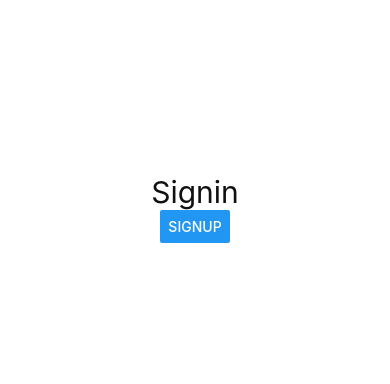
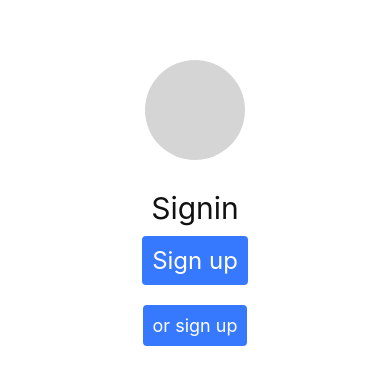
Before and after one commit to gmh1302/React_Native_Chat_App, a React Native app: screen /Signin in a window 390 px wide. Shown: the part 214-598 px from the top of the page. Built offline with nearby package versions, Linux system fonts and the light colour scheme.

Commit message:
로그인 화면 생성

```diff
--- /dev/null
+++ b/src/components/Button.js
@@ -0,0 +1,37 @@
+import React from 'react';
+import {TouchableOpacity} from 'react-native';
+import styled from 'styled-components/native';
+import PropTypes from 'prop-types';
+
+const Container = styled.View`
+    background-color: ${({ theme }) => theme.btnBackground};
+    padding: 10px;
+    margin: 10px;
+    flex: 1;
+    justify-content: center;
+    align-items: center;
+    border-radius: 4px;
+`;
+const Title = styled.Text`
+    font-size: 24px;
+    color: ${({ theme }) => theme.btnTitle};
+`;
+
+const Button = ({title, onPress, ContainerStyle, textStyle }) => {
+    return (
+        <TouchableOpacity onPress={onPress} style={{ flexDirection: 'row' }}>
+            <Container style={ContainerStyle}>
+                <Title style={textStyle}>{title}</Title>
+            </Container>
+        </TouchableOpacity>
+    )
+}
+
+Button.PropTypes = {
+    title: PropTypes.string.isRequired,
+    onPress: PropTypes.func.isRequired,
+    containerStyle: PropTypes.object,
+    textStyle: PropTypes.object,
+}
+
+export default Button;
--- /dev/null
+++ b/src/components/Image.js
@@ -0,0 +1,27 @@
+import React from 'react';
+import styled from 'styled-components/native';
+import PropTypes from 'prop-types';
+
+const Container = styled.View`
+    margin-bottom: 30px;
+`;
+const ProfileImage = styled.Image`
+    background-color: ${({ theme }) => theme.imgBackground};
+    width: 100px;
+    height: 100px;
+    border-radius: 50px;
+`;
+
+const Image = ({ url }) => {
+    return (
+        <Container>
+            <ProfileImage source={{ url: url }} />
+        </Container>
+    );
+};
+
+Image.PropTypes = {
+    url: PropTypes.string,
+}
+
+export default Image;
--- a/src/components/index.js
+++ b/src/components/index.js
@@ -0,0 +1,4 @@
+import Button from "./Button";
+import Image from "./Image";
+
+export { Button, Image };
--- a/src/screens/Signin.js
+++ b/src/screens/Signin.js
@@ -1,6 +1,7 @@
-import React from 'react';
+import React, {useContext} from 'react';
+import {ThemeContext} from 'styled-components/native';
 import styled from 'styled-components/native';
-import { Button } from 'react-native';
+import { Button, Image } from '../components';
 import { useSafeAreaInsets } from 'react-native-safe-area-context';
 
 const Container = styled.View`
@@ -16,13 +17,25 @@ const StyledText = styled.Text`
     font-size: 30px;
     color: #111111;
 `;
+// https://firebasestorage.googleapis.com/v0/b/rn-chat-f5ced.appspot.com/o/logo.png?alt=media&token=3c60d2b7-17e0-4183-b83a-43446f0744a2
+// const LOGO = 'https://firebasestorage.googleapis.com/v0/b/rn-chat-f5ced.appspot.com/o/logo.png?alt=media';
+const LOGO = 'https://firebasestorage.googleapis.com/v0/b/rn-chat-f5ced.appspot.com/o/logo.png?alt=media&token=3c60d2b7-17e0-4183-b83a-43446f0744a2';
 
-const Signin = ({navigation}) => {
+const Signin = ({ navigation }) => {
     const insets = useSafeAreaInsets();
+    const theme = useContext(ThemeContext);
+
     return (
         <Container insets={insets}>
+            <Image url={LOGO} />
             <StyledText>Signin</StyledText>
-            <Button title="signup" onPress={() => navigation.navigate('Signup')} />
+            <Button title="Sign up" onPress={() => console.log('signin')} />
+            <Button
+                title="or sign up"
+                onPress={() => navigation.navigate('Signup')}
+                containerStyle={{ marginTop: 0, backgroundColor: 'transparent' }}
+                textStyle={{color: theme.btnTextLine, fontSize: 18}}
+            />
         </Container>
     );
 };
--- a/src/theme.js
+++ b/src/theme.js
@@ -1,12 +1,21 @@
 const Colors = {
     white: '#ffffff',
     black: '#111111',
-    main: '#3679fe'
+    main: '#3679fe',
+    grey: '#d5d5d5'
 };
 
 export const theme = {
     background: Colors.white,
-    text: Colors.text
+    text: Colors.text,
+
+    // Button
+    btnBackground: Colors.main,
+    btnTitle: Colors.white,
+    btnTextLink: Colors.main,
+
+    //Image
+    imgBackground: Colors.grey,
 };
 
 export default theme;
```
